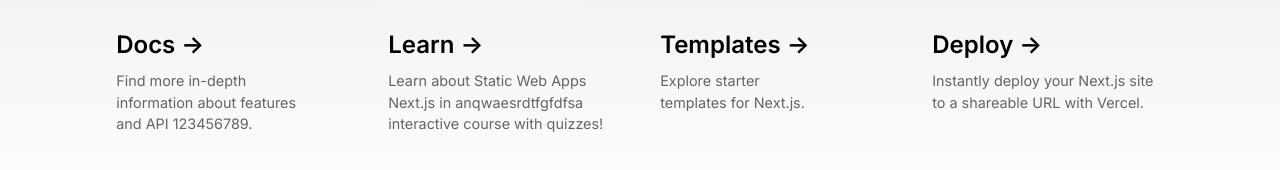
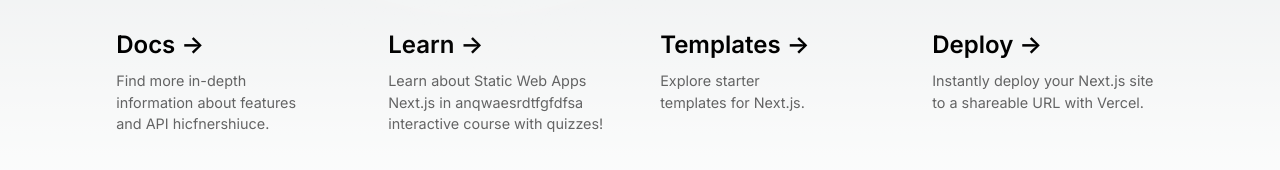
Before and after one commit to v1212/next-js-14-app, a Next.js app: page / in a window 1280 px wide. Shown: the part 552-722 px from the top of the page. Built offline with nearby package versions, Linux system fonts and the light colour scheme.

Commit message:
Update page.js

```diff
--- a/app/page.js
+++ b/app/page.js
@@ -49,7 +49,7 @@
           <h2>
             Docs <span>-&gt;</span>
           </h2>
-          <p>Find more in-depth information about features and API 123456789.</p>
+          <p>Find more in-depth information about features and API hicfnershiuce.</p>
         </a>
 
         <a
```
